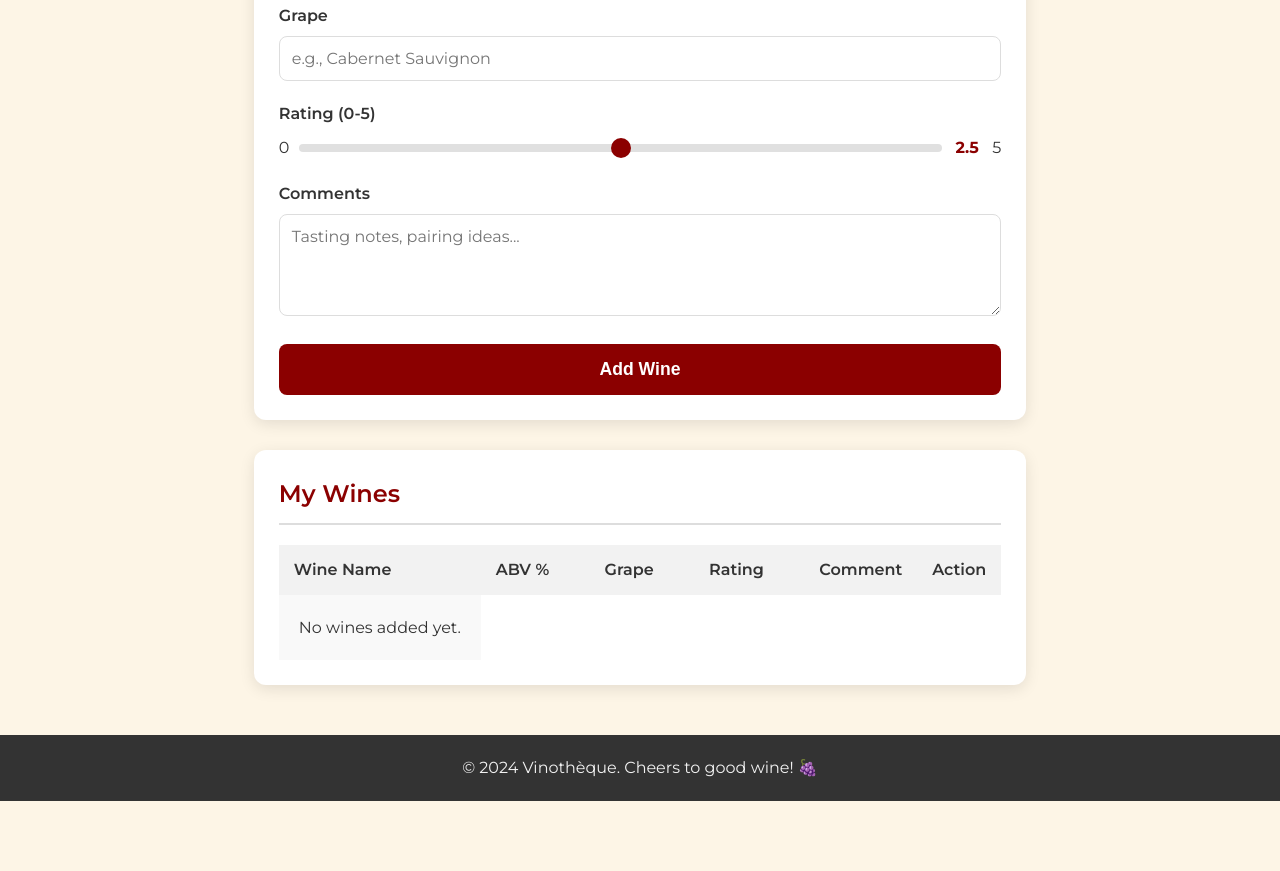
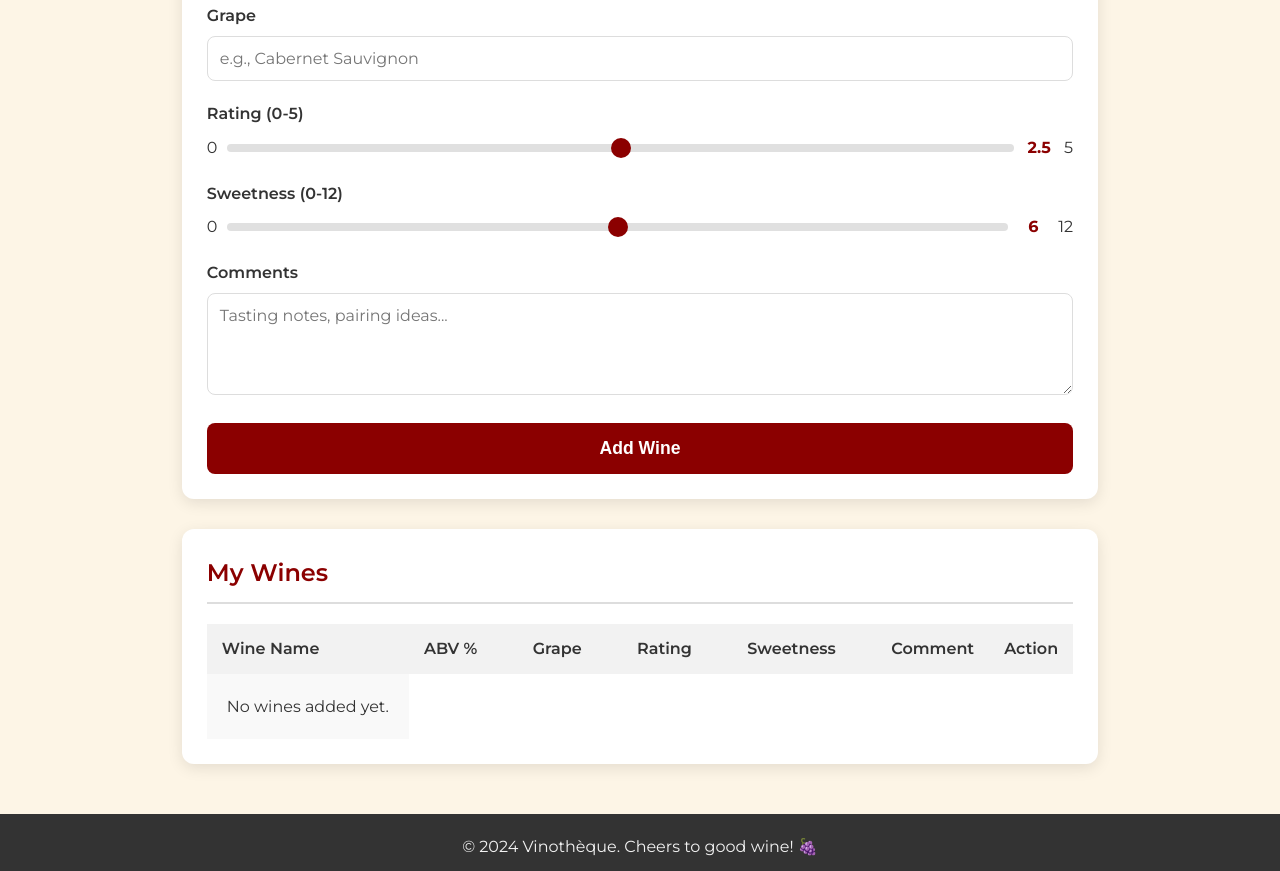
Before and after one commit to AllramEst83/vinotheque, a plain HTML site: page index.html in a window 1280 px wide. Shown: the part 442-1313 px from the top of the page. Before the commit the page ends 1243 px from the top, so only its background shows below. Drawn offline with Linux system fonts and the light colour scheme.

Commit message:
Add sweetness rating feature with slider and display in wine entries

```diff
--- a/css/style.css
+++ b/css/style.css
@@ -108,6 +108,13 @@ textarea {
 }
 
 #rating-value {
+  font-weight: bold;
+  color: var(--primary-color);
+  min-width: 30px;
+  text-align: center;
+}
+
+#sweetness-value {
   font-weight: bold;
   color: var(--primary-color);
   min-width: 30px;
--- a/index.html
+++ b/index.html
@@ -68,6 +68,22 @@
               </div>
             </div>
             <div class="form-group">
+              <label for="sweetness">Sweetness (0-12)</label>
+              <div class="rating-group">
+                <span>0</span>
+                <input
+                  type="range"
+                  id="sweetness"
+                  min="0"
+                  max="12"
+                  step="1"
+                  value="6"
+                />
+                <span id="sweetness-value">6</span>
+                <span>12</span>
+              </div>
+            </div>
+            <div class="form-group">
               <label for="user-comment">Comments</label>
               <textarea
                 id="user-comment"
@@ -95,6 +111,9 @@
                   <th class="sortable" data-sort="rating">
                     Rating <span class="sort-icon"></span>
                   </th>
+                  <th class="sortable" data-sort="sweetness">
+                    Sweetness <span class="sort-icon"></span>
+                  </th>
                   <th>Comment</th>
                   <th>Action</th>
                 </tr>
--- a/js/app.js
+++ b/js/app.js
@@ -3,11 +3,13 @@ document.addEventListener("DOMContentLoaded", () => {
   const wineList = document.getElementById("wine-list");
   const ratingSlider = document.getElementById("wine-rating");
   const ratingValue = document.getElementById("rating-value");
+  const sweetnessSlider = document.getElementById("sweetness");
+  const sweetnessValue = document.getElementById("sweetness-value");
   const tableHeader = document.querySelector("#wine-table thead");
 
   // --- State Management ---
   let sortState = {
-    column: null, // 'rating', 'alcohol', 'grape'
+    column: null, // 'rating', 'alcohol', 'grape', 'sweetness'
     direction: "asc", // 'asc' or 'desc'
   };
 
@@ -47,7 +49,7 @@ document.addEventListener("DOMContentLoaded", () => {
     if (wines.length === 0) {
       const emptyRow = document.createElement("tr");
       emptyRow.innerHTML =
-        '<td colspan="6" style="text-align:center; padding: 20px; display: block;">No wines added yet.</td>';
+        '<td colspan="7" style="text-align:center; padding: 20px; display: block;">No wines added yet.</td>';
       wineList.appendChild(emptyRow);
       return;
     }
@@ -61,6 +63,7 @@ document.addEventListener("DOMContentLoaded", () => {
                 <td data-label="Rating">${parseFloat(wine.rating).toFixed(
                   1
                 )} / 5 ⭐</td>
+                <td data-label="Sweetness">${wine.sweetness}</td>
                 <td data-label="Comment">${wine.comment}</td>
                 <td data-label="Action">
                     <button class="delete-btn" data-id="${
@@ -97,6 +100,11 @@ document.addEventListener("DOMContentLoaded", () => {
     ratingValue.textContent = parseFloat(ratingSlider.value).toFixed(1);
   });
 
+  // Update sweetness value display when slider moves
+  sweetnessSlider.addEventListener("input", () => {
+    sweetnessValue.textContent = sweetnessSlider.value;
+  });
+
   // Handle form submission
   wineForm.addEventListener("submit", (e) => {
     e.preventDefault();
@@ -107,6 +115,7 @@ document.addEventListener("DOMContentLoaded", () => {
       alcohol: parseFloat(document.getElementById("alcohol-amount").value),
       grape: document.getElementById("grape-type").value.trim(),
       rating: parseFloat(document.getElementById("wine-rating").value),
+      sweetness: parseInt(document.getElementById("sweetness").value),
       comment: document.getElementById("user-comment").value.trim(),
     };
 
@@ -117,6 +126,7 @@ document.addEventListener("DOMContentLoaded", () => {
     renderWines();
     wineForm.reset();
     ratingValue.textContent = "2.5"; // Reset slider display
+    sweetnessValue.textContent = "5"; // Reset sweetness display
   });
 
   // Handle delete button clicks using event delegation
```
